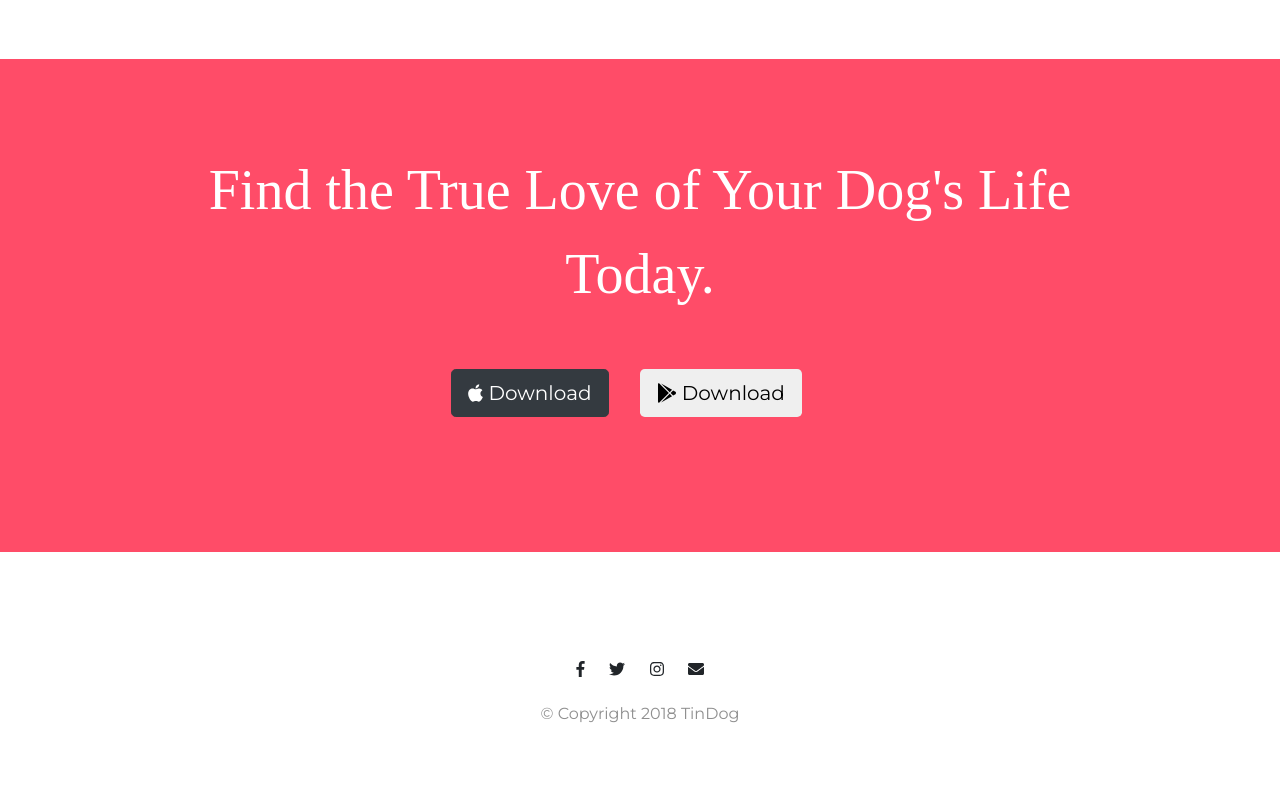
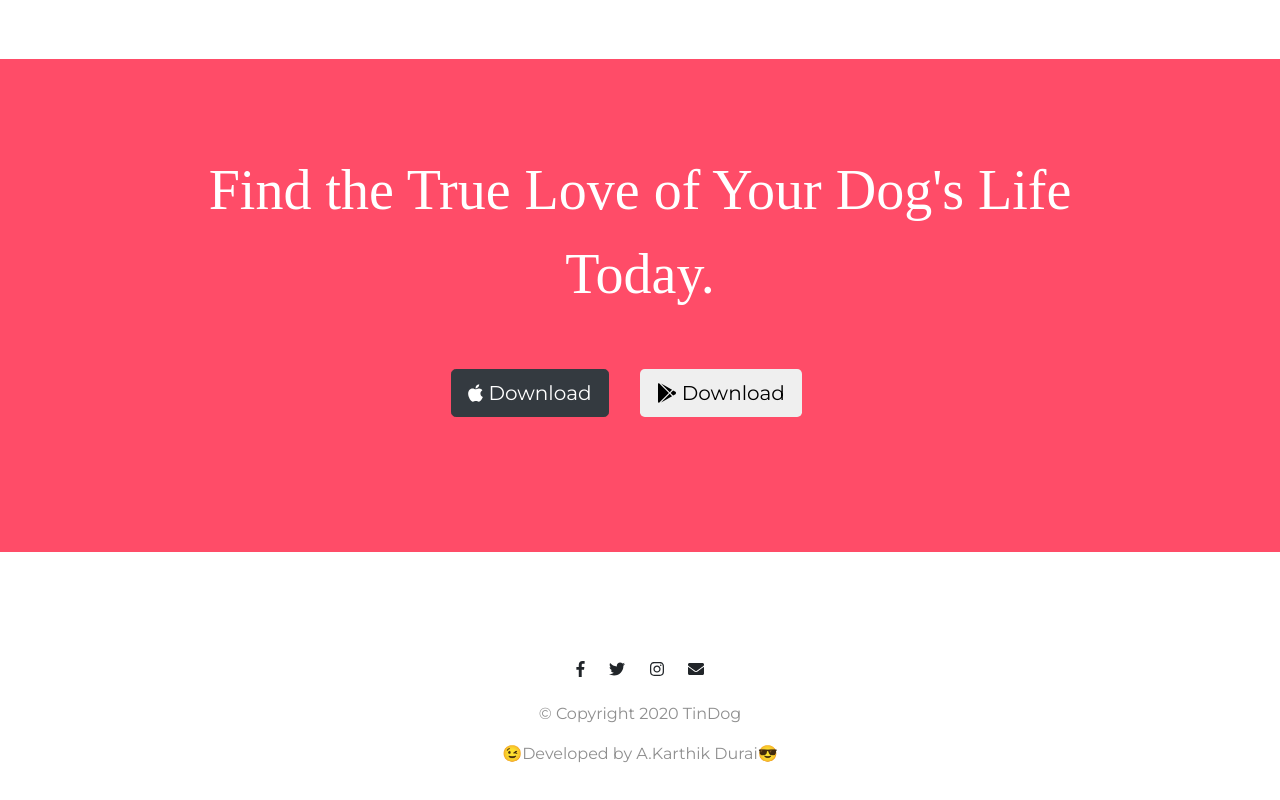
Before and after one commit to Karthikcool95/TinDog, a plain HTML site: page index.html in a window 1280 px wide. Shown: the part 2439-3239 px from the top of the page. Drawn offline with nearby package versions, Linux system fonts and the light colour scheme.

Commit message:
Update index.html

```diff
--- a/index.html
+++ b/index.html
@@ -230,7 +230,8 @@
       <i class="social-icon fab fa-twitter"></i>
       <i class="social-icon fab fa-instagram"></i>
       <i class="social-icon fas fa-envelope"></i>
-      <p>© Copyright 2018 TinDog</p>
+      <p>© Copyright 2020 TinDog</p>
+      <p>😉Developed by A.Karthik Durai😎</p>
     </div>
   </footer>
 
```
